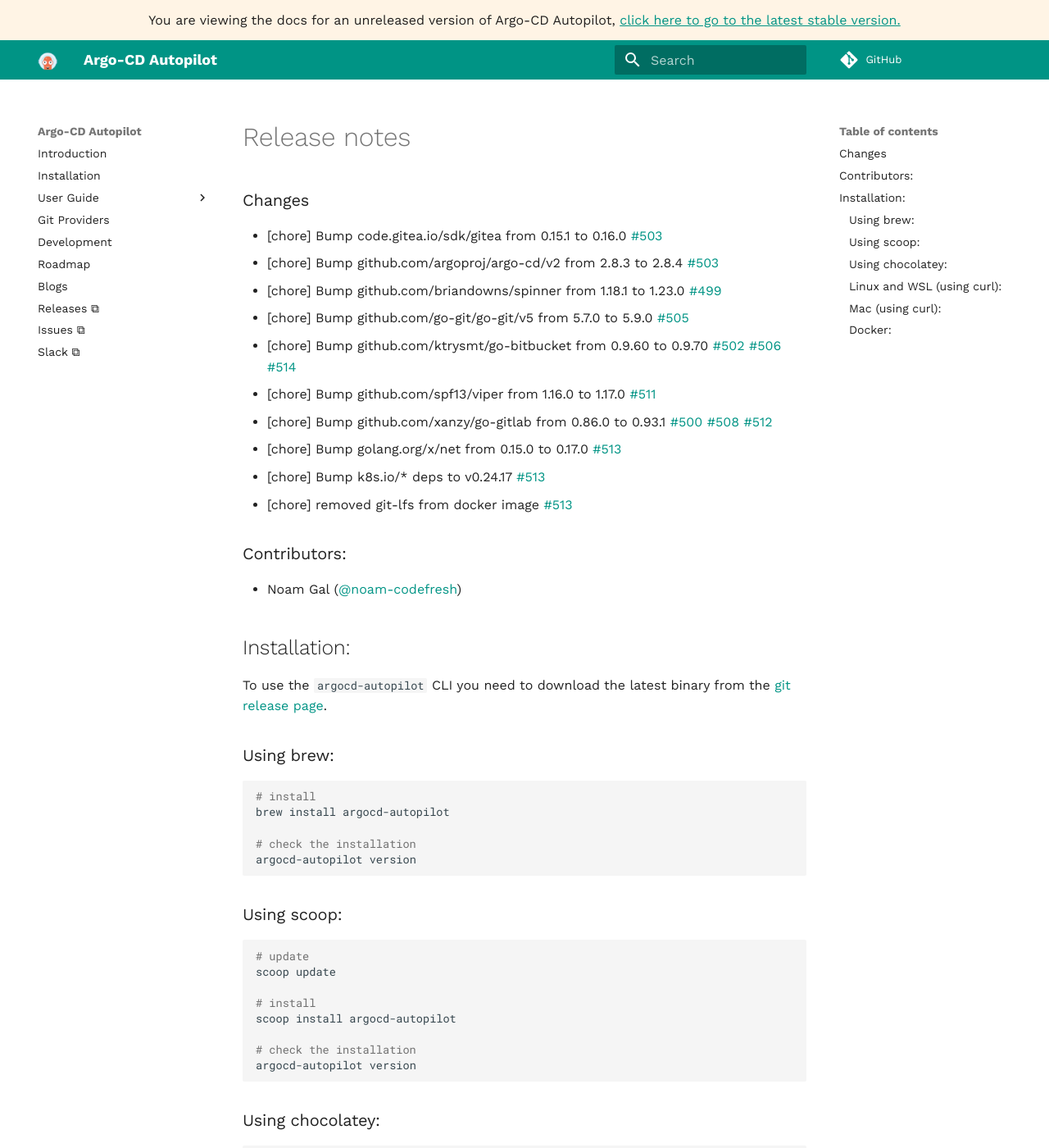
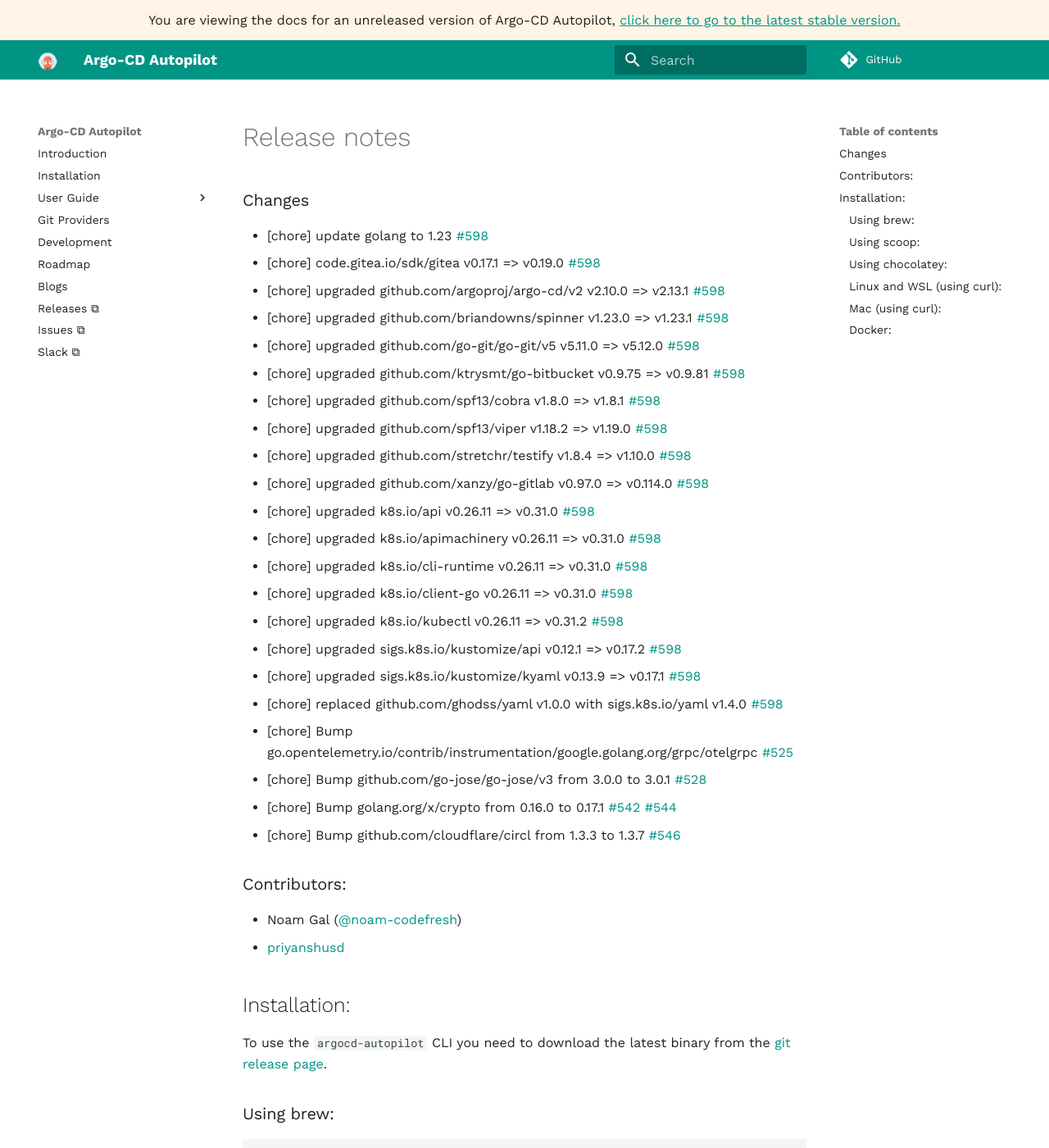
Before and after one commit to argoproj-labs/argocd-autopilot, an MkDocs documentation site: the page built from docs/releases/release_notes.md, in a window 1280 px wide and 1400 px high. Shown: the whole window at 82% size. Built offline with MkDocs 1.6.1 and Material for MkDocs 9.7.7, drawn with Linux system fonts in a browser that asks for light colours; comment, search, counter and statistics services are not loaded; some of the changed text lies outside the part shown.

Commit message:
release-v0.4.18 (#556)
* created release v0.4.18

---------

Signed-off-by: Noam Gal <noam.gal@octopus.com>

````diff
--- a/docs/releases/release_notes.md
+++ b/docs/releases/release_notes.md
@@ -1,19 +1,32 @@
 ### Changes
 
-- [chore] Bump code.gitea.io/sdk/gitea from 0.15.1 to 0.16.0 [#503](https://github.com/argoproj-labs/argocd-autopilot/pull/503)
-- [chore] Bump github.com/argoproj/argo-cd/v2 from 2.8.3 to 2.8.4 [#503](https://github.com/argoproj-labs/argocd-autopilot/pull/503)
-- [chore] Bump github.com/briandowns/spinner from 1.18.1 to 1.23.0 [#499](https://github.com/argoproj-labs/argocd-autopilot/pull/499)
-- [chore] Bump github.com/go-git/go-git/v5 from 5.7.0 to 5.9.0 [#505](https://github.com/argoproj-labs/argocd-autopilot/pull/505)
-- [chore] Bump github.com/ktrysmt/go-bitbucket from 0.9.60 to 0.9.70 [#502](https://github.com/argoproj-labs/argocd-autopilot/pull/502) [#506](https://github.com/argoproj-labs/argocd-autopilot/pull/506) [#514](https://github.com/argoproj-labs/argocd-autopilot/pull/514)
-- [chore] Bump github.com/spf13/viper from 1.16.0 to 1.17.0 [#511](https://github.com/argoproj-labs/argocd-autopilot/pull/511)
-- [chore] Bump github.com/xanzy/go-gitlab from 0.86.0 to 0.93.1 [#500](https://github.com/argoproj-labs/argocd-autopilot/pull/500) [#508](https://github.com/argoproj-labs/argocd-autopilot/pull/508) [#512](https://github.com/argoproj-labs/argocd-autopilot/pull/512)
-- [chore] Bump golang.org/x/net from 0.15.0 to 0.17.0 [#513](https://github.com/argoproj-labs/argocd-autopilot/pull/513)
-- [chore] Bump k8s.io/* deps to v0.24.17 [#513](https://github.com/argoproj-labs/argocd-autopilot/pull/513)
-- [chore] removed git-lfs from docker image [#513](https://github.com/argoproj-labs/argocd-autopilot/pull/513)
+- [chore] update golang to 1.23 [#598](https://github.com/argoproj-labs/argocd-autopilot/pull/598)
+- [chore] code.gitea.io/sdk/gitea v0.17.1 => v0.19.0 [#598](https://github.com/argoproj-labs/argocd-autopilot/pull/598)
+- [chore] upgraded github.com/argoproj/argo-cd/v2 v2.10.0 => v2.13.1 [#598](https://github.com/argoproj-labs/argocd-autopilot/pull/598)
+- [chore] upgraded github.com/briandowns/spinner v1.23.0 => v1.23.1 [#598](https://github.com/argoproj-labs/argocd-autopilot/pull/598)
+- [chore] upgraded github.com/go-git/go-git/v5 v5.11.0 => v5.12.0 [#598](https://github.com/argoproj-labs/argocd-autopilot/pull/598)
+- [chore] upgraded github.com/ktrysmt/go-bitbucket v0.9.75 => v0.9.81 [#598](https://github.com/argoproj-labs/argocd-autopilot/pull/598)
+- [chore] upgraded github.com/spf13/cobra v1.8.0 => v1.8.1 [#598](https://github.com/argoproj-labs/argocd-autopilot/pull/598)
+- [chore] upgraded github.com/spf13/viper v1.18.2 => v1.19.0 [#598](https://github.com/argoproj-labs/argocd-autopilot/pull/598)
+- [chore] upgraded github.com/stretchr/testify v1.8.4 => v1.10.0 [#598](https://github.com/argoproj-labs/argocd-autopilot/pull/598)
+- [chore] upgraded github.com/xanzy/go-gitlab v0.97.0 => v0.114.0 [#598](https://github.com/argoproj-labs/argocd-autopilot/pull/598)
+- [chore] upgraded k8s.io/api v0.26.11 => v0.31.0 [#598](https://github.com/argoproj-labs/argocd-autopilot/pull/598)
+- [chore] upgraded k8s.io/apimachinery v0.26.11 => v0.31.0 [#598](https://github.com/argoproj-labs/argocd-autopilot/pull/598)
+- [chore] upgraded k8s.io/cli-runtime v0.26.11 => v0.31.0 [#598](https://github.com/argoproj-labs/argocd-autopilot/pull/598)
+- [chore] upgraded k8s.io/client-go v0.26.11 => v0.31.0 [#598](https://github.com/argoproj-labs/argocd-autopilot/pull/598)
+- [chore] upgraded k8s.io/kubectl v0.26.11 => v0.31.2 [#598](https://github.com/argoproj-labs/argocd-autopilot/pull/598)
+- [chore] upgraded sigs.k8s.io/kustomize/api v0.12.1 => v0.17.2 [#598](https://github.com/argoproj-labs/argocd-autopilot/pull/598)
+- [chore] upgraded sigs.k8s.io/kustomize/kyaml v0.13.9 => v0.17.1 [#598](https://github.com/argoproj-labs/argocd-autopilot/pull/598)
+- [chore] replaced github.com/ghodss/yaml v1.0.0 with sigs.k8s.io/yaml v1.4.0 [#598](https://github.com/argoproj-labs/argocd-autopilot/pull/598)
+- [chore] Bump go.opentelemetry.io/contrib/instrumentation/google.golang.org/grpc/otelgrpc [#525](https://github.com/argoproj-labs/argocd-autopilot/pull/525)
+- [chore] Bump github.com/go-jose/go-jose/v3 from 3.0.0 to 3.0.1 [#528](https://github.com/argoproj-labs/argocd-autopilot/pull/528)
+- [chore] Bump golang.org/x/crypto from 0.16.0 to 0.17.1 [#542](https://github.com/argoproj-labs/argocd-autopilot/pull/542) [#544](https://github.com/argoproj-labs/argocd-autopilot/pull/544)
+- [chore] Bump github.com/cloudflare/circl from 1.3.3 to 1.3.7 [#546](https://github.com/argoproj-labs/argocd-autopilot/pull/546)
 
 ### Contributors:
 
 - Noam Gal ([@noam-codefresh](https://github.com/noam-codefresh))
+- [priyanshusd](https://github.com/priyanshusd)
 
 ## Installation:
 
@@ -56,7 +69,7 @@ argocd-autopilot version
 
 ```bash
 # download and extract the binary
-curl -L --output - https://github.com/argoproj-labs/argocd-autopilot/releases/download/v0.4.17/argocd-autopilot-linux-amd64.tar.gz | tar zx
+curl -L --output - https://github.com/argoproj-labs/argocd-autopilot/releases/download/v0.4.18/argocd-autopilot-linux-amd64.tar.gz | tar zx
 
 # move the binary to your $PATH
 mv ./argocd-autopilot-* /usr/local/bin/argocd-autopilot
@@ -69,7 +82,7 @@ argocd-autopilot version
 
 ```bash
 # download and extract the binary
-curl -L --output - https://github.com/argoproj-labs/argocd-autopilot/releases/download/v0.4.17/argocd-autopilot-darwin-amd64.tar.gz | tar zx
+curl -L --output - https://github.com/argoproj-labs/argocd-autopilot/releases/download/v0.4.18/argocd-autopilot-darwin-amd64.tar.gz | tar zx
 
 # move the binary to your $PATH
 mv ./argocd-autopilot-* /usr/local/bin/argocd-autopilot
````
Also changed, not shown: other parts of docs/releases/release_notes.md (+1 -1 lines), CHANGELOG.md (+24 -0 lines), 1 other file.
